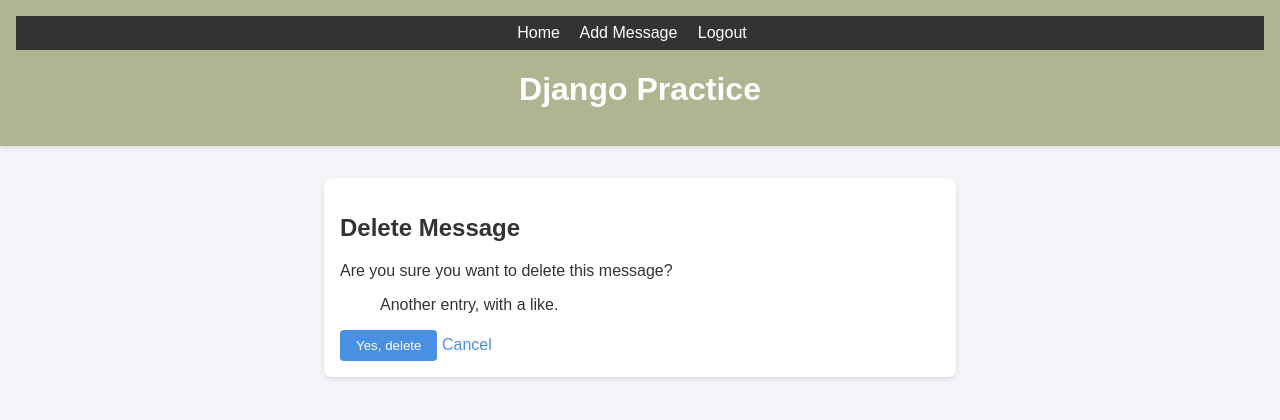
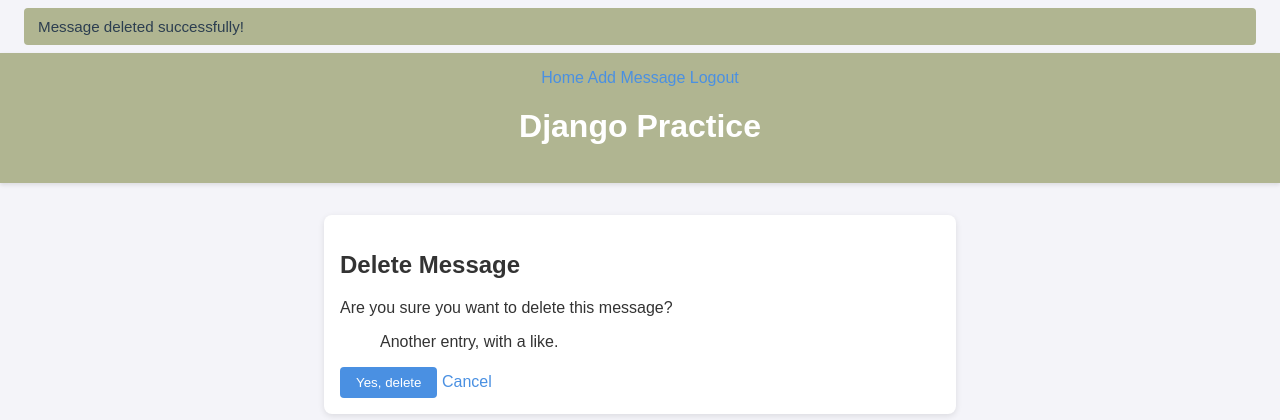
Before and after one commit to ibirothe/DjangoMessageBoard, a Django app: page /delete/9/ in a window 1280 px wide. Shown: the top 420 px of the page. Run offline with Django 5.2, Linux system fonts and the light colour scheme; a user stored in the database is signed in; data comes from the database, SQL or seed files in the repository; both versions use the stored data as it was after the commit.

Commit message:
Flash messages on edit, like and delete

```diff
--- a/core/views.py
+++ b/core/views.py
@@ -5,6 +5,16 @@
 from django.contrib.auth.mixins import LoginRequiredMixin
 from django.shortcuts import redirect, get_object_or_404
 from django.contrib.auth.decorators import login_required
+from django.contrib import messages
+
+
+class MessageListView(ListView):
+    model = Message
+    template_name = "index.html"
+    context_object_name = "messages_list"   # <-- avoid conflict with Django's messages
+    ordering = ["-created_at"]
+    paginate_by = 10  # optional: paginates your list, remove if you don't want pagination
+
 
 class MessageCreateView(LoginRequiredMixin, CreateView):
     model = Message
@@ -13,27 +23,10 @@
     success_url = reverse_lazy("index")
 
     def form_valid(self, form):
-        if self.request.user.is_authenticated:
-            form.instance.author = self.request.user.username
-        else:
-            form.instance.author = "Anonymous"
+        form.instance.author = self.request.user.username
+        messages.success(self.request, "Message created successfully!")
         return super().form_valid(form)
 
-class UserLoginView(LoginView):
-    template_name = "login.html"
-
-    def get_success_url(self):
-        return reverse_lazy("index")
-
-class UserLogoutView(LogoutView):
-    def get_next_page(self):
-        return reverse_lazy("index")
-
-class MessageListView(ListView):
-    model = Message
-    template_name = "index.html"
-    context_object_name = "messages"
-    ordering = ["-created_at"]
 
 class MessageUpdateView(LoginRequiredMixin, UpdateView):
     model = Message
@@ -42,9 +35,12 @@
     success_url = reverse_lazy("index")
 
     def form_valid(self, form):
+        # Prevent editing others' messages
         if form.instance.author != self.request.user.username:
             return self.handle_no_permission()
+        messages.success(self.request, "Message updated successfully!")
         return super().form_valid(form)
+
 
 class MessageDeleteView(LoginRequiredMixin, DeleteView):
     model = Message
@@ -55,13 +51,32 @@
         obj = self.get_object()
         if obj.author != request.user.username and not request.user.is_superuser:
             return self.handle_no_permission()
+        messages.success(self.request, "Message deleted successfully!")
         return super().dispatch(request, *args, **kwargs)
+
+
+class UserLoginView(LoginView):
+    template_name = "login.html"
+
+    def get_success_url(self):
+        # respect ?next= if present, else go home
+        messages.success(self.request, f"Welcome back, {self.request.user.username}!")
+        return self.get_redirect_url() or reverse_lazy("index")
+
+
+class UserLogoutView(LogoutView):
+    def get_next_page(self):
+        messages.info(self.request, "You have been logged out.")
+        return reverse_lazy("index")
+
 
 @login_required
 def toggle_like(request, pk):
     message = get_object_or_404(Message, pk=pk)
     if request.user in message.likes.all():
         message.likes.remove(request.user)
+        messages.info(request, "You unliked a message.")
     else:
         message.likes.add(request.user)
+        messages.success(request, "You liked a message.")
     return redirect("index")
--- a/static/style.css
+++ b/static/style.css
@@ -82,3 +82,37 @@
 strong {
     color: #2c3e50;
 }
+
+/* Flash messages */
+.flash-container {
+  max-width: 100%;
+  margin: 8px 12px;
+  padding: 0 12px;
+}
+.flash {
+  padding: 10px 14px;
+  border-radius: 4px;
+  margin-bottom: 8px;
+  font-size: 0.95rem;
+}
+/* message types (django uses these tags) */
+.flash.success { background-color: #b0b591; color: #2c3e50; }
+.flash.info    { background-color: #b0b591; color: #2c3e50; }
+.flash.warning { background-color: #b0b591; color: #2c3e50; }
+.flash.error   { background-color: #b0b591; color: #721c24; }
+
+/* tiny layout tweaks for the card and messages */
+.container { display:flex; justify-content:center; padding: 30px 10px; }
+.card {
+  width: 560px;
+  background: white;
+  padding: 18px;
+  border-radius: 8px;
+  box-shadow: 0 4px 8px rgba(0,0,0,0.06);
+}
+.message-item { margin-bottom: 10px; }
+.meta { font-size: 0.9rem; color: #333; margin-bottom:4px; }
+.text { margin: 6px 0; }
+.controls { font-size: 0.9rem; color: #444; }
+.controls a { margin-left: 8px; text-decoration: none; color: #2a6cff; }
+.pagination { margin-top: 10px; }
--- a/templates/base.html
+++ b/templates/base.html
@@ -1,46 +1,44 @@
 <!doctype html>
 {% load static %}
-<html>
+<html lang="en">
 <head>
   <meta charset="utf-8">
   <title>{% block title %}Django Practice{% endblock %}</title>
   <link rel="stylesheet" href="{% static 'style.css' %}">
-  <style>
-    /* Quick inline styles for the nav */
-    nav {
-      background: #333;
-      padding: 0.5em 1em;
-    }
-    nav a, nav button {
-      color: #fff;
-      margin-right: 1em;
-      text-decoration: none;
-    }
-    nav a:hover {
-      text-decoration: underline;
-    }
-  </style>
 </head>
 <body>
+
+  {# FLASH MESSAGES - displayed separately from the message board #}
+  {% if messages %}
+    <div class="flash-container">
+      {% for msg in messages %}
+        <div class="flash {{ msg.tags }}">{{ msg }}</div>
+      {% endfor %}
+    </div>
+  {% endif %}
+
   <header>
-    <nav>
-      <a href="{% url 'index' %}">Home</a>
-      <a href="{% url 'add_message' %}">Add Message</a>
+    <nav class="site-nav">
+      <a class="nav-link" href="{% url 'index' %}">Home</a>
+      <a class="nav-link" href="{% url 'add_message' %}">Add Message</a>
 
       {% if user.is_authenticated %}
-        <a href="#" onclick="document.getElementById('logout-form').submit(); return false;">Logout</a>
+        <!-- fake link that submits a hidden POST logout form -->
+        <a class="nav-link" href="#" onclick="document.getElementById('logout-form').submit(); return false;">Logout</a>
         <form id="logout-form" method="post" action="{% url 'logout' %}" style="display:none;">
           {% csrf_token %}
         </form>
       {% else %}
-        <a href="{% url 'login' %}">Login</a>
+        <a class="nav-link" href="{% url 'login' %}">Login</a>
       {% endif %}
     </nav>
-    <h1>{% block header %}Django Practice{% endblock %}</h1>
+
+    <h1 class="site-title">{% block header %}Django Practice{% endblock %}</h1>
   </header>
 
   <main>
     {% block content %}{% endblock %}
   </main>
+
 </body>
 </html>
```
Also changed, not shown: templates/index.html (+39 -15 lines), db.sqlite3.
